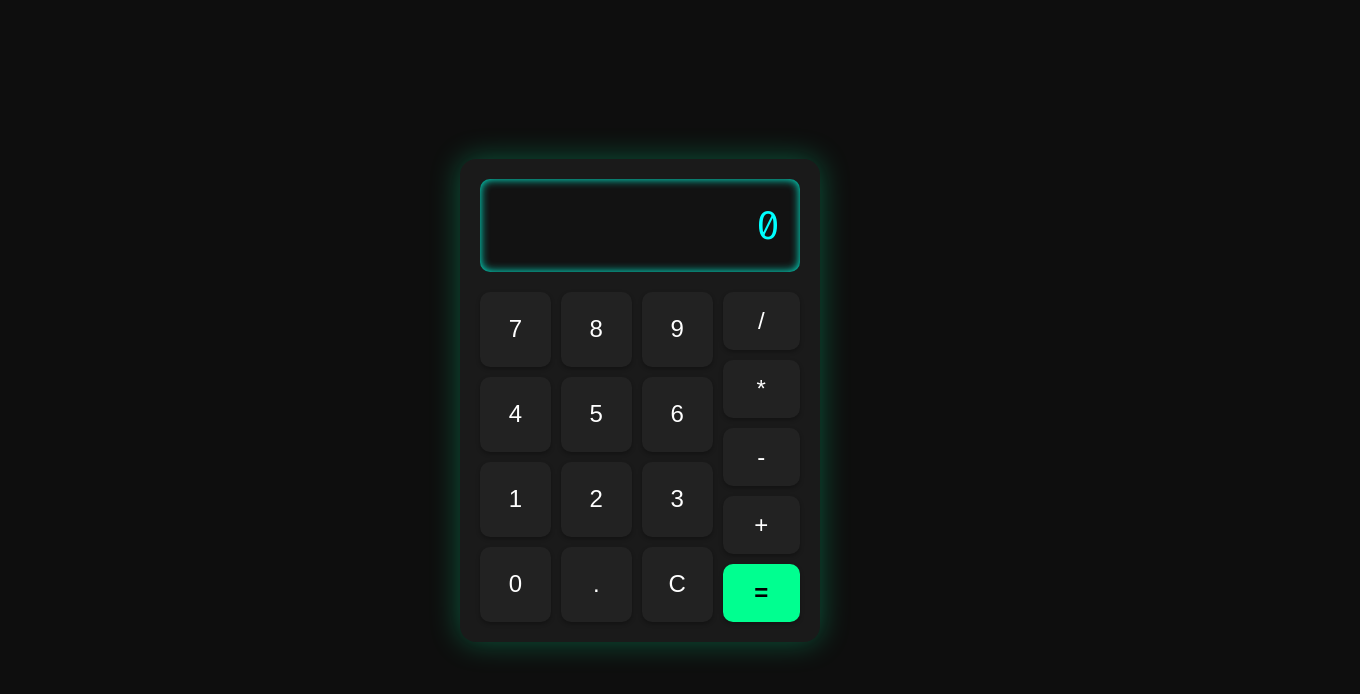
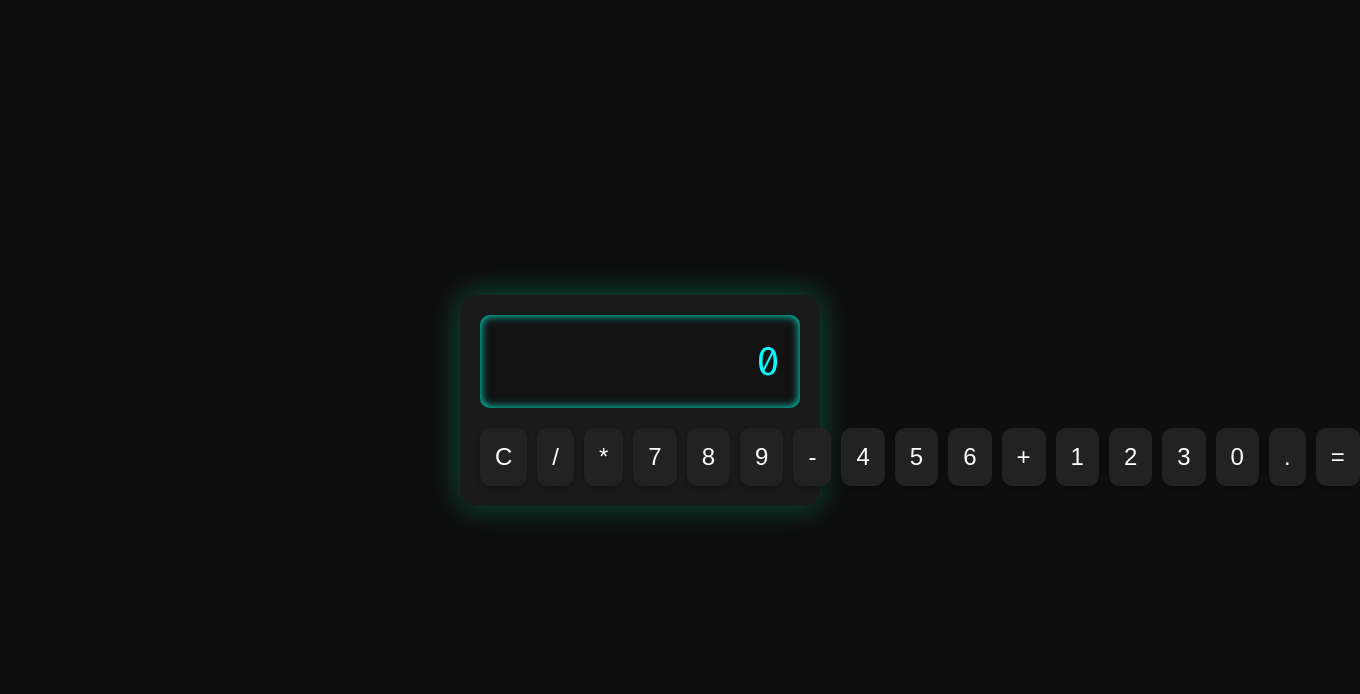
Before and after one commit to paoli22/Calculadora, a React (Create React App) app: page / in a window 1280 px wide. Shown: the top 694 px of the page, 1360 px wide, since content can reach past the window. Built offline with nearby package versions, Linux system fonts and the light colour scheme.

Commit message:
cambios en el js pt2

```diff
--- a/src/App.js
+++ b/src/App.js
@@ -5,23 +5,6 @@ const App = () => {
   const [input, setInput] = useState("0");
   const [prevResult, setPrevResult] = useState(null);
   const [newCalculation, setNewCalculation] = useState(false);
-
-  useEffect(() => {
-    const handleKeyDown = (event) => {
-      const { key } = event;
-
-      if (key === "Enter") {
-        handleClick("=");
-      } else if (key === "Escape") {
-        handleClick("clear");
-      } else if (/^[0-9+\-*/.=]$/.test(key)) {
-        handleClick(key === "=" ? "=" : key);
-      }
-    };
-
-    window.addEventListener("keydown", handleKeyDown);
-    return () => window.removeEventListener("keydown", handleKeyDown);
-  }, [input, newCalculation, prevResult]);
 
   const handleClick = (value) => {
     if (value === "clear") {
@@ -79,31 +62,50 @@ const App = () => {
     setInput(input + value);
   };
 
+  // Escuchar teclas del teclado
+  useEffect(() => {
+    const handleKeyDown = (e) => {
+      const key = e.key;
+
+      if ("0123456789".includes(key)) {
+        handleClick(key);
+      } else if (key === "+" || key === "-" || key === "*" || key === "/") {
+        handleClick(key);
+      } else if (key === "Enter" || key === "=") {
+        e.preventDefault(); // para que Enter no envíe formularios por accidente
+        handleClick("=");
+      } else if (key === ".") {
+        handleClick(".");
+      } else if (key === "Escape" || key === "c" || key === "C") {
+        handleClick("clear");
+      }
+    };
+
+    document.addEventListener("keydown", handleKeyDown);
+    return () => document.removeEventListener("keydown", handleKeyDown);
+  }, [input, newCalculation, prevResult]);
+
   return (
     <div className="calculator">
       <div id="display" className="display">{input}</div>
       <div className="buttons">
-        <div className="numbers">
-          <button onClick={() => handleClick("7")}>7</button>
-          <button onClick={() => handleClick("8")}>8</button>
-          <button onClick={() => handleClick("9")}>9</button>
-          <button onClick={() => handleClick("4")}>4</button>
-          <button onClick={() => handleClick("5")}>5</button>
-          <button onClick={() => handleClick("6")}>6</button>
-          <button onClick={() => handleClick("1")}>1</button>
-          <button onClick={() => handleClick("2")}>2</button>
-          <button onClick={() => handleClick("3")}>3</button>
-          <button onClick={() => handleClick("0")}>0</button>
-          <button onClick={() => handleClick(".")}>.</button>
-          <button onClick={() => handleClick("clear")}>C</button>
-        </div>
-        <div className="operators">
-          <button onClick={() => handleClick("/")}>/</button>
-          <button onClick={() => handleClick("*")}>*</button>
-          <button onClick={() => handleClick("-")}>-</button>
-          <button onClick={() => handleClick("+")}>+</button>
-          <button className="equals" onClick={() => handleClick("=")}>=</button>
-        </div>
+        <button id="clear" onClick={() => handleClick("clear")}>C</button>
+        <button id="divide" onClick={() => handleClick("/")}>/</button>
+        <button id="multiply" onClick={() => handleClick("*")}>*</button>
+        <button id="seven" onClick={() => handleClick("7")}>7</button>
+        <button id="eight" onClick={() => handleClick("8")}>8</button>
+        <button id="nine" onClick={() => handleClick("9")}>9</button>
+        <button id="subtract" onClick={() => handleClick("-")}>-</button>
+        <button id="four" onClick={() => handleClick("4")}>4</button>
+        <button id="five" onClick={() => handleClick("5")}>5</button>
+        <button id="six" onClick={() => handleClick("6")}>6</button>
+        <button id="add" onClick={() => handleClick("+")}>+</button>
+        <button id="one" onClick={() => handleClick("1")}>1</button>
+        <button id="two" onClick={() => handleClick("2")}>2</button>
+        <button id="three" onClick={() => handleClick("3")}>3</button>
+        <button id="zero" onClick={() => handleClick("0")}>0</button>
+        <button id="decimal" onClick={() => handleClick(".")}>.</button>
+        <button id="equals" onClick={() => handleClick("=")}>=</button>
       </div>
     </div>
   );
```
